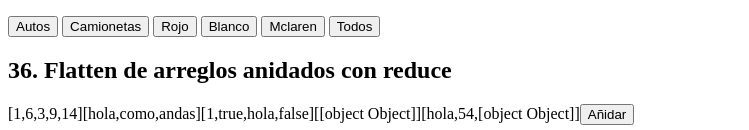
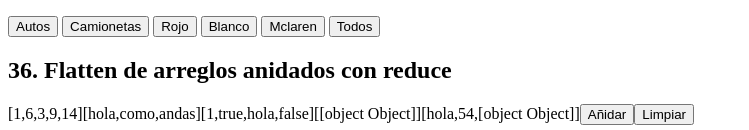
Before and after one commit to matiasmoscone1/practica-ejercicios-logica-programacion-react, a React (Vite) app: page / in a window 1280 px wide. Shown: the part 6123-6253 px from the top of the page, without its empty margins (0-749 px from the left). Built offline with nearby package versions, Linux system fonts and the light colour scheme.

Commit message:
Terminando logica defunciones del ejercicio 36

```diff
--- a/src/ejercicios/FlattenArreglo.jsx
+++ b/src/ejercicios/FlattenArreglo.jsx
@@ -2,35 +2,38 @@
 
 //36. Flatten de arreglos anidados: Dado un arreglo de arreglos, utiliza reduce para
 //aplanar la estructura y obtener un único arreglo con todos los elementos.
+
+import { useState } from "react";
 
 const FlattenDeArreglos = () => {
 
     const arrayPrincipal = [[1,6,3,9,14], ["hola", "como", "andas"], [1, true, "hola", false],
     [{nombre: "matias", apellido: "moscone", edad: 27}], ["hola", 54, {objeto: "esto es un objeto"}]];
 
+    const [resultado, setResultado] = useState(null);
 
     const reducirArreglo = (arr) => {
         const nuevoArray = arr.reduce((acc, val) => {
             acc.push(val);
             return(acc);
         }, []);
-        return nuevoArray;
+        setResultado(nuevoArray);
         //console.log(nuevoArray);
     }
 
     //console.log(arrayPrincipal);
 
-    const juntarArreglos = () => {
-        reducirArreglo(arrayPrincipal);
-    }
+
+
+
     return(<>
     <div>
         <h2>36. Flatten de arreglos anidados con reduce</h2>
 
         {`[${arrayPrincipal.join("][")}]`}
-        <button onClick={() => juntarArreglos()}>Añidar</button>
-
-
+        <button onClick={() => reducirArreglo(arrayPrincipal)}>Añidar</button>
+        <button onClick={() => limpiar()}>Limpiar</button>
+        {resultado ? resultado : ""}
     </div>
     </>)
 
```
